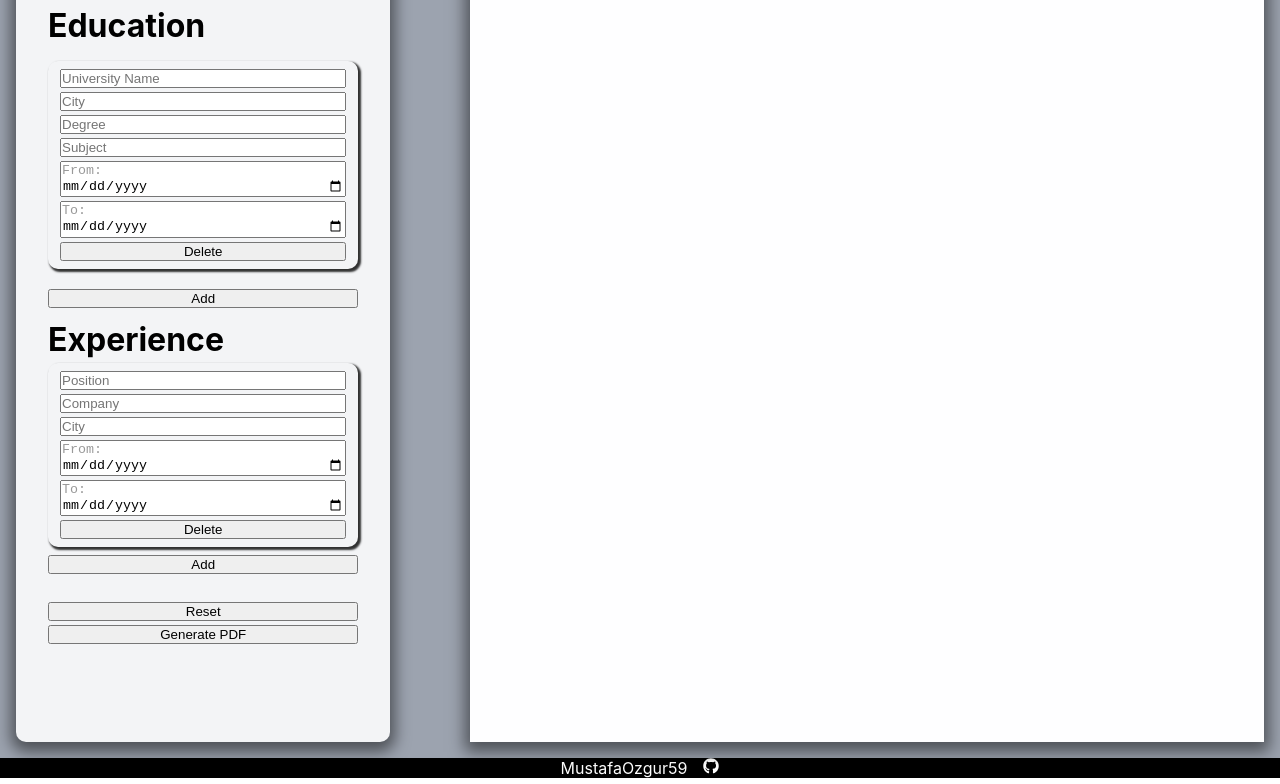
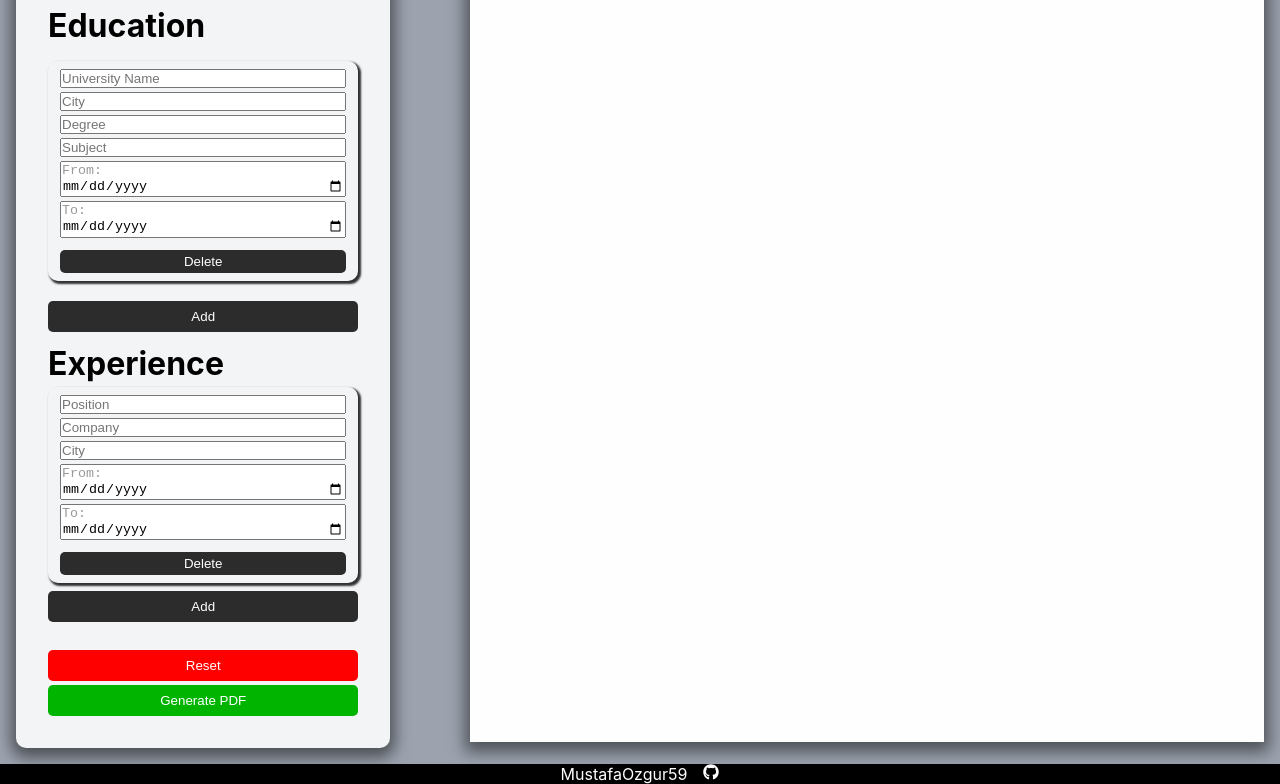
Before and after one commit to MustafaOzgur59/Top-Cv, a React (Create React App) app: page / in a window 1280 px wide. Shown: the part 456-1240 px from the top of the page. Built offline with nearby package versions, Linux system fonts and the light colour scheme.

Commit message:
Added style for the buttons

```diff
--- a/src/components/Cv/CvForm/CvForm.jsx
+++ b/src/components/Cv/CvForm/CvForm.jsx
@@ -34,8 +34,12 @@ export default function CvForm({
         onDeleteExperience={onDeleteExperience}
       ></Experience>
       <div className="utilityButtons">
-        <button onClick={(e) => handleReset(e)}>Reset</button>
-        <button onClick={(e) => handlePrint(e)}>Generate PDF</button>
+        <button onClick={(e) => handleReset(e)} className="resetCv">
+          Reset
+        </button>
+        <button onClick={(e) => handlePrint(e)} className="printCv">
+          Generate PDF
+        </button>
       </div>
     </div>
   );
--- a/src/components/Cv/CvForm/Education.jsx
+++ b/src/components/Cv/CvForm/Education.jsx
@@ -22,7 +22,9 @@ export default function Education({
           />
         );
       })}
-      <button onClick={(e) => onAddEducation(e)}>Add</button>
+      <button onClick={(e) => onAddEducation(e)} className="add-btn">
+        Add
+      </button>
     </div>
   );
 }
--- a/src/components/Cv/CvForm/EducationCard.jsx
+++ b/src/components/Cv/CvForm/EducationCard.jsx
@@ -57,7 +57,9 @@ export default function EducationCard({ education, id, onChange, onDelete }) {
           onChange(e, id);
         }}
       />
-      <button onClick={(e) => onDelete(e, id)}>Delete</button>
+      <button onClick={(e) => onDelete(e, id)} className="delete-btn">
+        Delete
+      </button>
     </div>
   );
 }
--- a/src/components/Cv/CvForm/Experience.jsx
+++ b/src/components/Cv/CvForm/Experience.jsx
@@ -21,7 +21,9 @@ export default function Experience({
           ></ExperienceCard>
         );
       })}
-      <button onClick={onAddExperience}>Add</button>
+      <button onClick={onAddExperience} className="add-btn">
+        Add
+      </button>
     </div>
   );
 }
--- a/src/components/Cv/CvForm/ExperienceCard.jsx
+++ b/src/components/Cv/CvForm/ExperienceCard.jsx
@@ -39,7 +39,9 @@ export default function ExperienceCard({ id, experience, onChange, onDelete }) {
         onChange={(e) => onChange(e, id)}
       />
 
-      <button onClick={(e) => onDelete(e, id)}>Delete</button>
+      <button onClick={(e) => onDelete(e, id)} className="delete-btn">
+        Delete
+      </button>
     </div>
   );
 }
--- a/src/components/Cv/CvForm/styles/cvform.css
+++ b/src/components/Cv/CvForm/styles/cvform.css
@@ -15,3 +15,36 @@
   flex-direction: column;
   gap: 0.25rem;
 }
+
+.resetCv {
+  background-color: red;
+  color: white;
+  border: none;
+  border-radius: 5px;
+  padding: 0.5rem 1rem;
+}
+
+.printCv {
+  background-color: rgb(0, 180, 0);
+  color: white;
+  border: none;
+  border-radius: 5px;
+  padding: 0.5rem 1rem;
+}
+
+.add-btn {
+  background-color: rgba(24, 23, 23, 0.9);
+  color: white;
+  border: none;
+  border-radius: 5px;
+  padding: 0.5rem 1rem;
+}
+
+.delete-btn {
+  background-color: rgba(24, 23, 23, 0.9);
+  color: white;
+  border: none;
+  border-radius: 5px;
+  padding: 0.25rem 0.5rem;
+  margin-top: 0.5rem;
+}
--- a/src/components/Cv/CvPreview/styles/cvpreview.css
+++ b/src/components/Cv/CvPreview/styles/cvpreview.css
@@ -12,7 +12,7 @@
 
 .preview-header-container {
   background-color: #2e3d60;
-  padding: 1rem 2rem;
+  padding: 1.5rem;
   color: white;
 }
 
```
